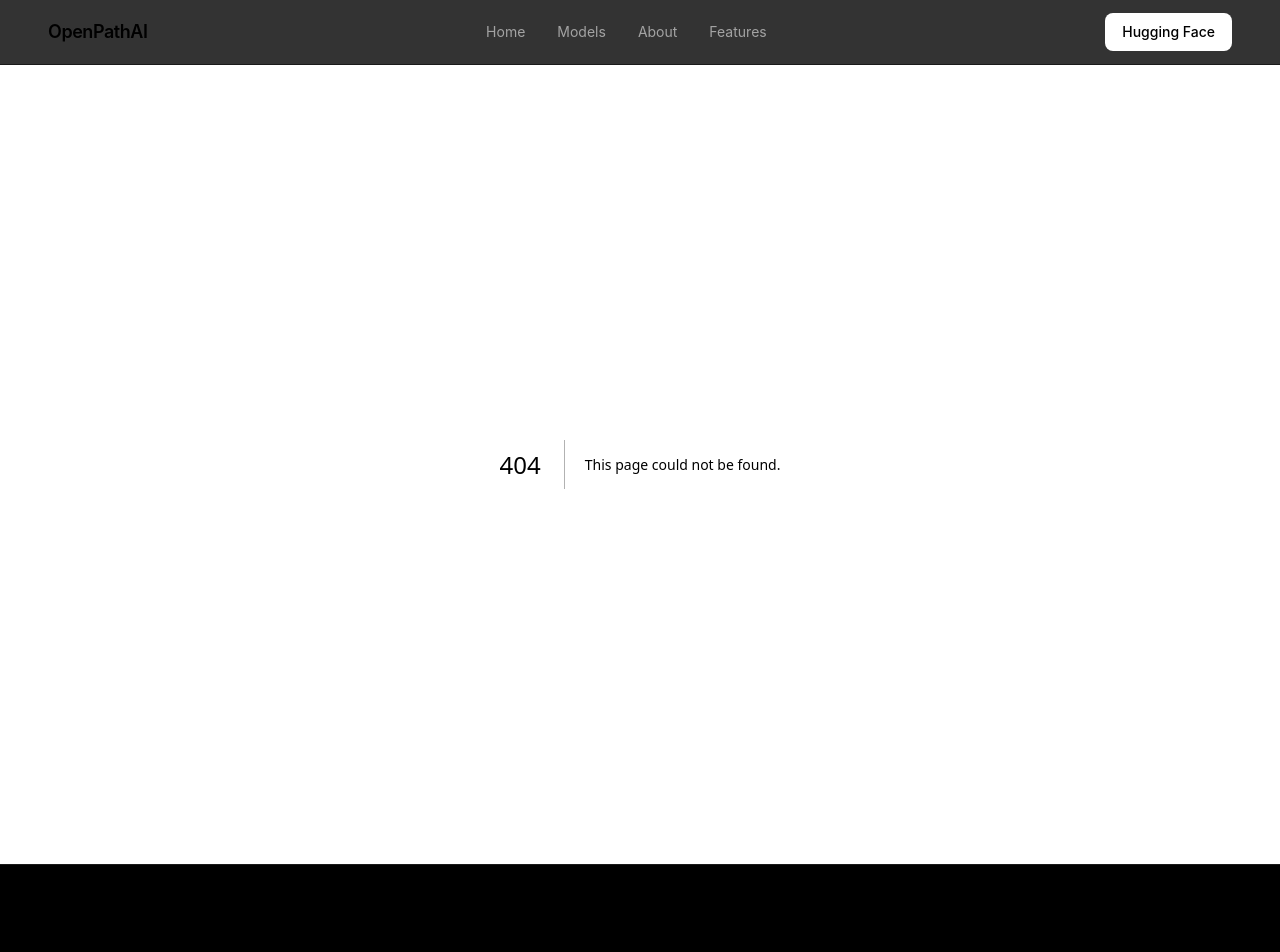
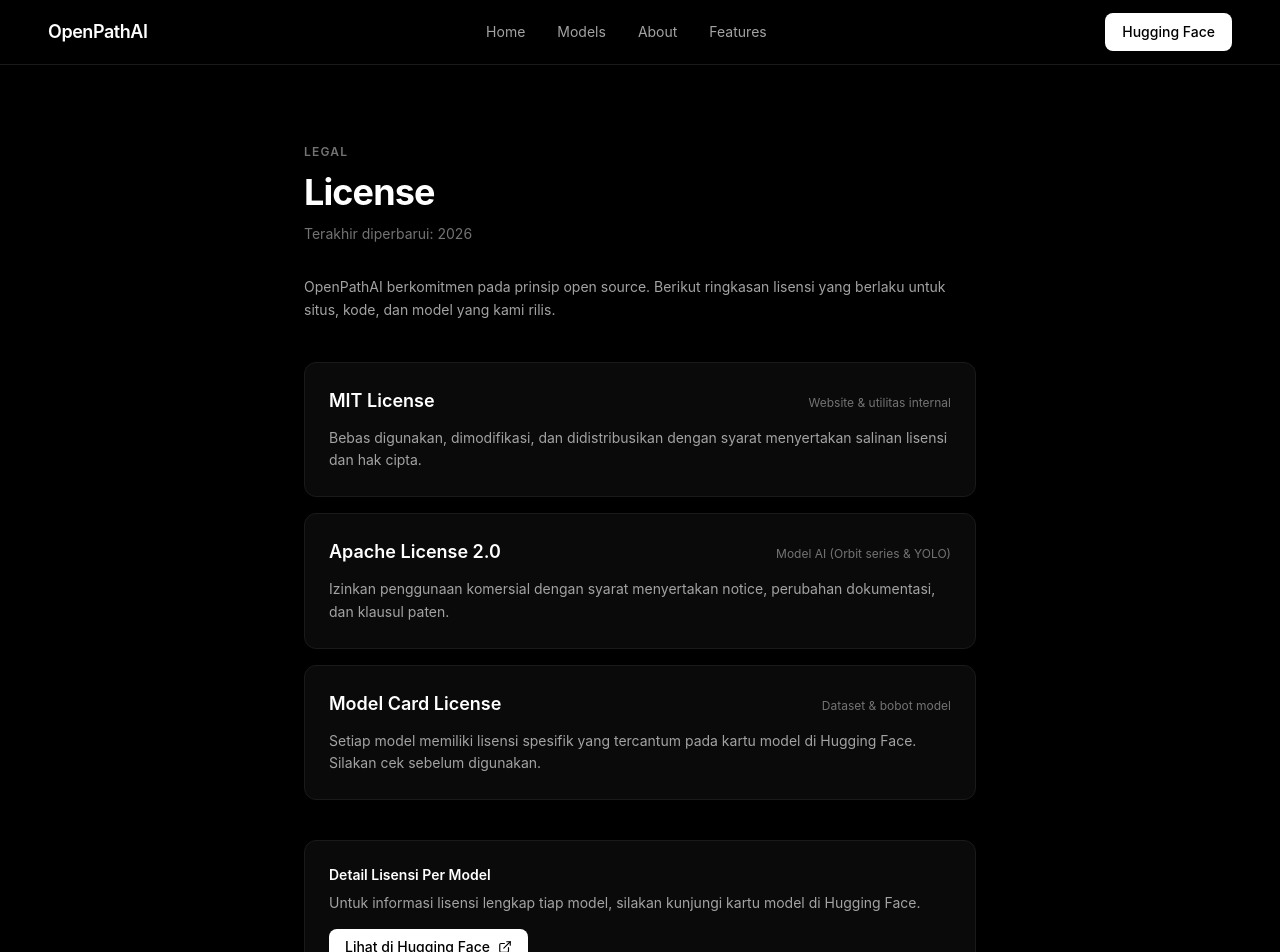
Before and after one commit to titan-dev-org/OpenPathAI, a Next.js app: page /license in a window 1280 px wide. Before the commit this address had no page. Shown: the top 952 px of the page. Built offline with nearby package versions, Linux system fonts and the light colour scheme.

Commit message:
Add License page with licensing information
This page provides information about the licenses for OpenPathAI's models and content, including details on the MIT License, Apache License 2.0, and Model Card License.

```diff
--- /dev/null
+++ b/app/license/page.tsx
@@ -0,0 +1,78 @@
+import { ExternalLink } from "lucide-react";
+
+export const metadata = {
+  title: "License — OpenPathAI",
+  description: "Informasi lisensi model dan konten OpenPathAI.",
+};
+
+const licenses = [
+  {
+    name: "MIT License",
+    scope: "Website & utilitas internal",
+    desc: "Bebas digunakan, dimodifikasi, dan didistribusikan dengan syarat menyertakan salinan lisensi dan hak cipta.",
+  },
+  {
+    name: "Apache License 2.0",
+    scope: "Model AI (Orbit series & YOLO)",
+    desc: "Izinkan penggunaan komersial dengan syarat menyertakan notice, perubahan dokumentasi, dan klausul paten.",
+  },
+  {
+    name: "Model Card License",
+    scope: "Dataset & bobot model",
+    desc: "Setiap model memiliki lisensi spesifik yang tercantum pada kartu model di Hugging Face. Silakan cek sebelum digunakan.",
+  },
+];
+
+export default function LicensePage() {
+  return (
+    <section className="mx-auto max-w-3xl px-6 py-20 lg:px-12">
+      <p className="text-xs font-semibold uppercase tracking-widest text-neutral-500">
+        Legal
+      </p>
+      <h1 className="mt-3 text-4xl font-bold tracking-tight">License</h1>
+      <p className="mt-3 text-sm text-neutral-500">
+        Terakhir diperbarui: {new Date().getFullYear()}
+      </p>
+
+      <p className="mt-8 text-sm leading-relaxed text-neutral-400">
+        OpenPathAI berkomitmen pada prinsip open source. Berikut ringkasan
+        lisensi yang berlaku untuk situs, kode, dan model yang kami rilis.
+      </p>
+
+      <div className="mt-10 space-y-4">
+        {licenses.map((l) => (
+          <div
+            key={l.name}
+            className="rounded-xl border border-border bg-surface p-6"
+          >
+            <div className="flex flex-wrap items-baseline justify-between gap-2">
+              <h2 className="text-lg font-semibold text-white">{l.name}</h2>
+              <span className="text-xs text-neutral-500">{l.scope}</span>
+            </div>
+            <p className="mt-3 text-sm leading-relaxed text-neutral-400">
+              {l.desc}
+            </p>
+          </div>
+        ))}
+      </div>
+
+      <div className="mt-10 rounded-xl border border-border bg-surface p-6">
+        <h3 className="text-sm font-semibold text-white">
+          Detail Lisensi Per Model
+        </h3>
+        <p className="mt-2 text-sm text-neutral-400">
+          Untuk informasi lisensi lengkap tiap model, silakan kunjungi kartu
+          model di Hugging Face.
+        </p>
+        <a
+          href="https://huggingface.co/OpenPathAI"
+          target="_blank"
+          rel="noreferrer"
+          className="mt-4 inline-flex items-center gap-2 rounded-lg bg-white px-4 py-2 text-sm font-medium text-black transition hover:bg-neutral-200"
+        >
+          Lihat di Hugging Face <ExternalLink size={14} />
+        </a>
+      </div>
+    </section>
+  );
+}
```
